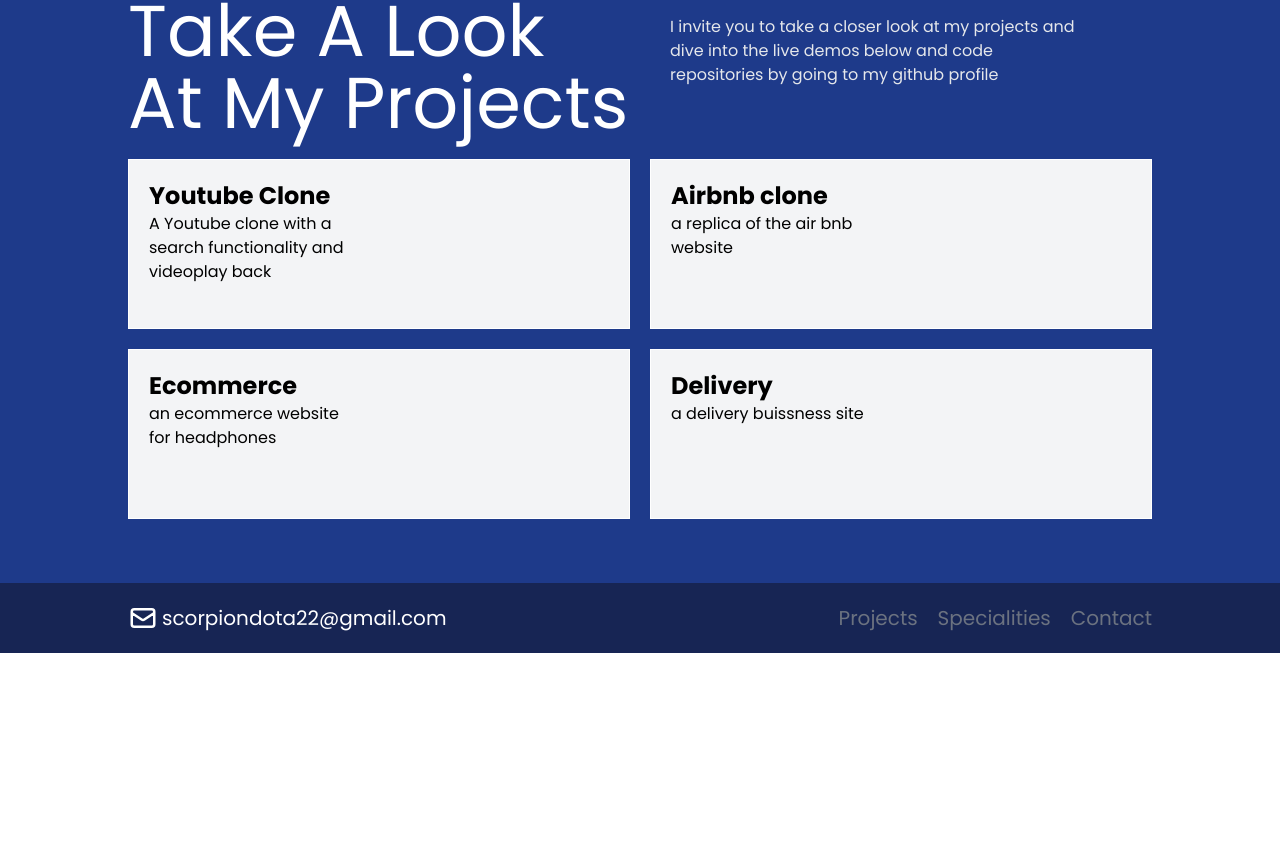
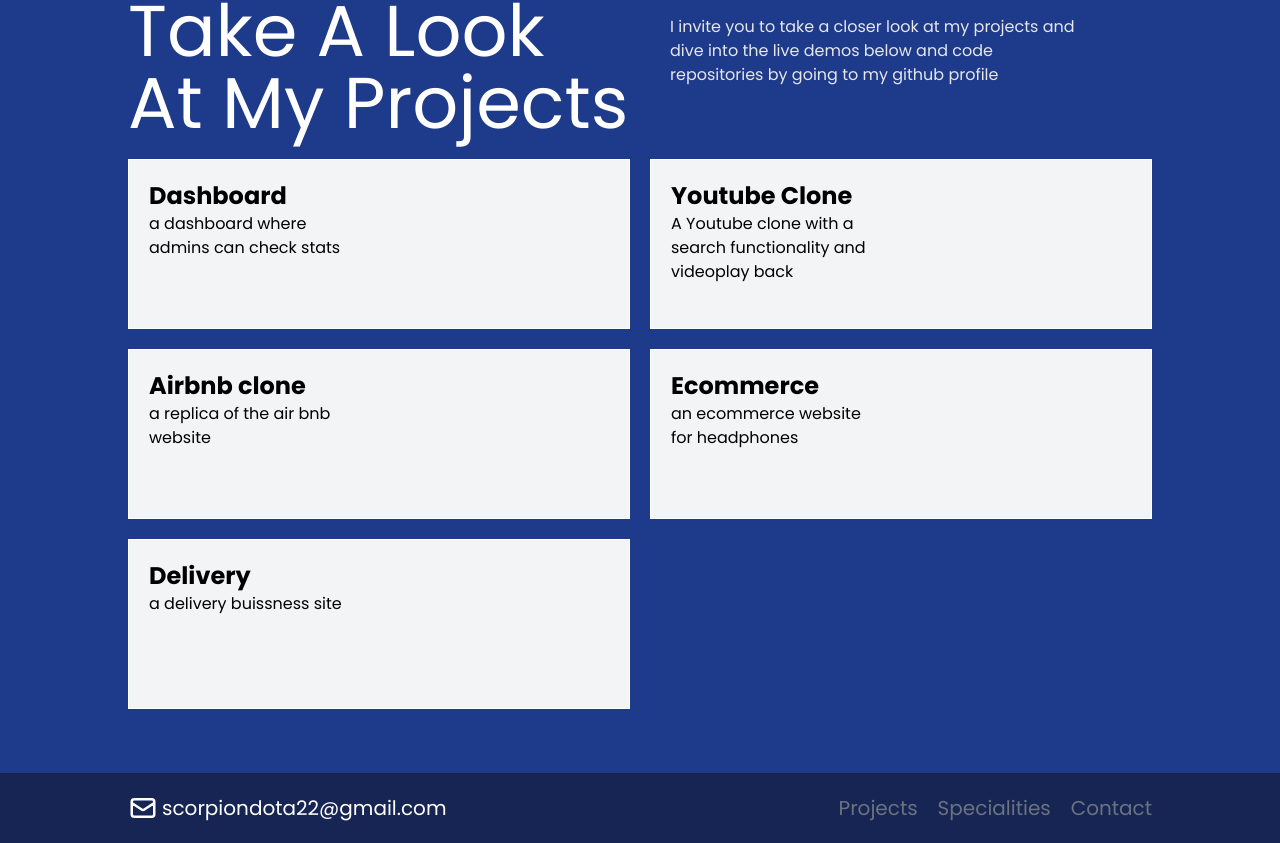
Before and after one commit to Elul-Asfaha/portfolio, a React (Vite) app: page / in a window 1280 px wide. Shown: the part 1473-2316 px from the top of the page. Before the commit the page ends 2126 px from the top, so only its background shows below. Built offline with nearby package versions, Linux system fonts and the light colour scheme.

Commit message:
added another site

```diff
--- a/src/pages/Projects.jsx
+++ b/src/pages/Projects.jsx
@@ -15,6 +15,18 @@ const Projects = () => {
                 </p>
             </div>
             <div className='flex flex-col md:grid md:grid-cols-2 gap-5'>
+                <a
+                    href='https://main--euphonious-lokum-2f2c9a.netlify.app/'
+                    className='min-h-[170px] border border-white grid grid-cols-2 bg-gray-100'
+                >
+                    <div className='p-5'>
+                        <p className='text-2xl font-bold '>Dashboard</p>
+                        <p>a dashboard where admins can check stats</p>
+                    </div>
+                    <div className='flex'>
+                        <img src='' className='cover' />
+                    </div>
+                </a>
                 <a
                     href='https://rad-mermaid-2c5b01.netlify.app/'
                     className='min-h-[170px] border border-white grid grid-cols-2 bg-gray-100'
```
